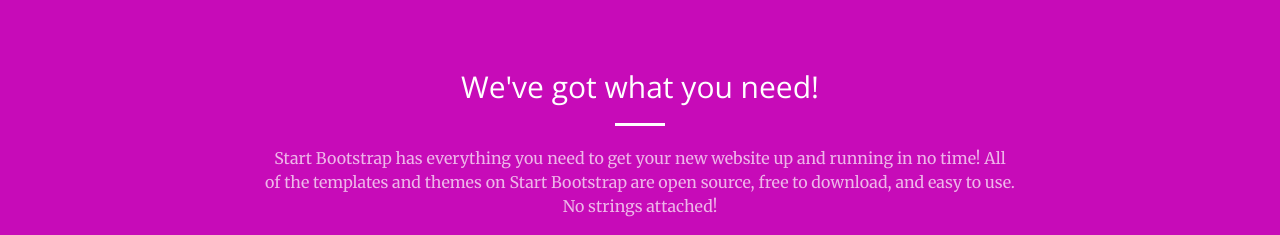
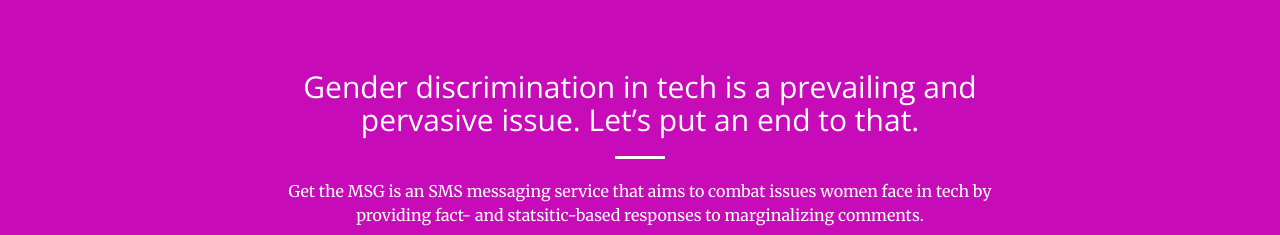
Before and after one commit to DemocratizeData/Website, a website: page index.html in a window 1280 px wide. Shown: the part 830-1065 px from the top of the page. Drawn offline with nearby package versions, Linux system fonts and the light colour scheme.

Commit message:
Update index.html

```diff
--- a/index.html
+++ b/index.html
@@ -87,9 +87,9 @@
         <div class="container">
             <div class="row">
                 <div class="col-lg-8 col-lg-offset-2 text-center">
-                    <h2 class="section-heading">We've got what you need!</h2>
+                    <h2 class="section-heading">Gender discrimination in tech is a prevailing and pervasive issue. Let’s put an end to that.</h2>
                     <hr class="light">
-                    <p class="text-faded">Start Bootstrap has everything you need to get your new website up and running in no time! All of the templates and themes on Start Bootstrap are open source, free to download, and easy to use. No strings attached!</p>
+                    <p class="text-white">Get the MSG is an SMS messaging service that aims to combat issues women face in tech by providing fact- and statsitic-based responses to marginalizing comments.</p>
                     <a href="#WomeninSTEM" class="page-scroll btn btn-default btn-xl sr-button">Get Started!</a>
                 </div>
             </div>
```
